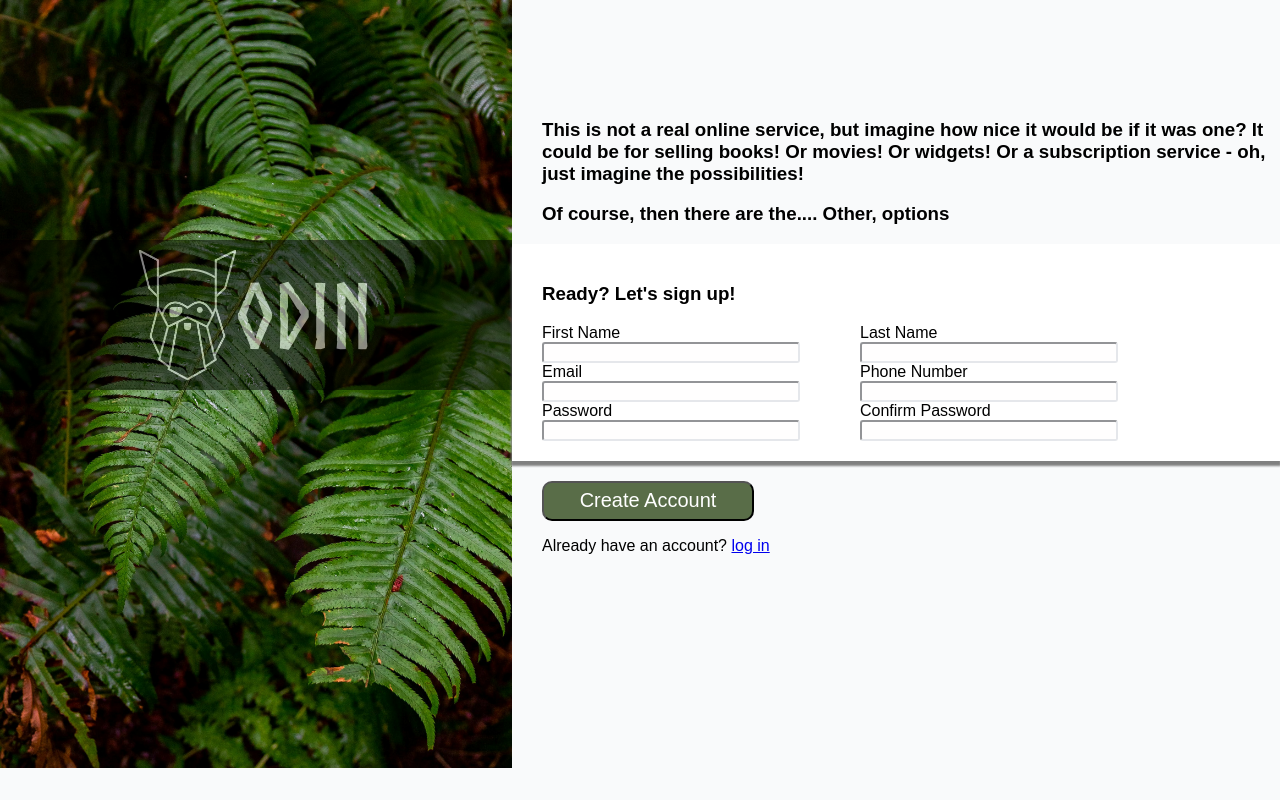
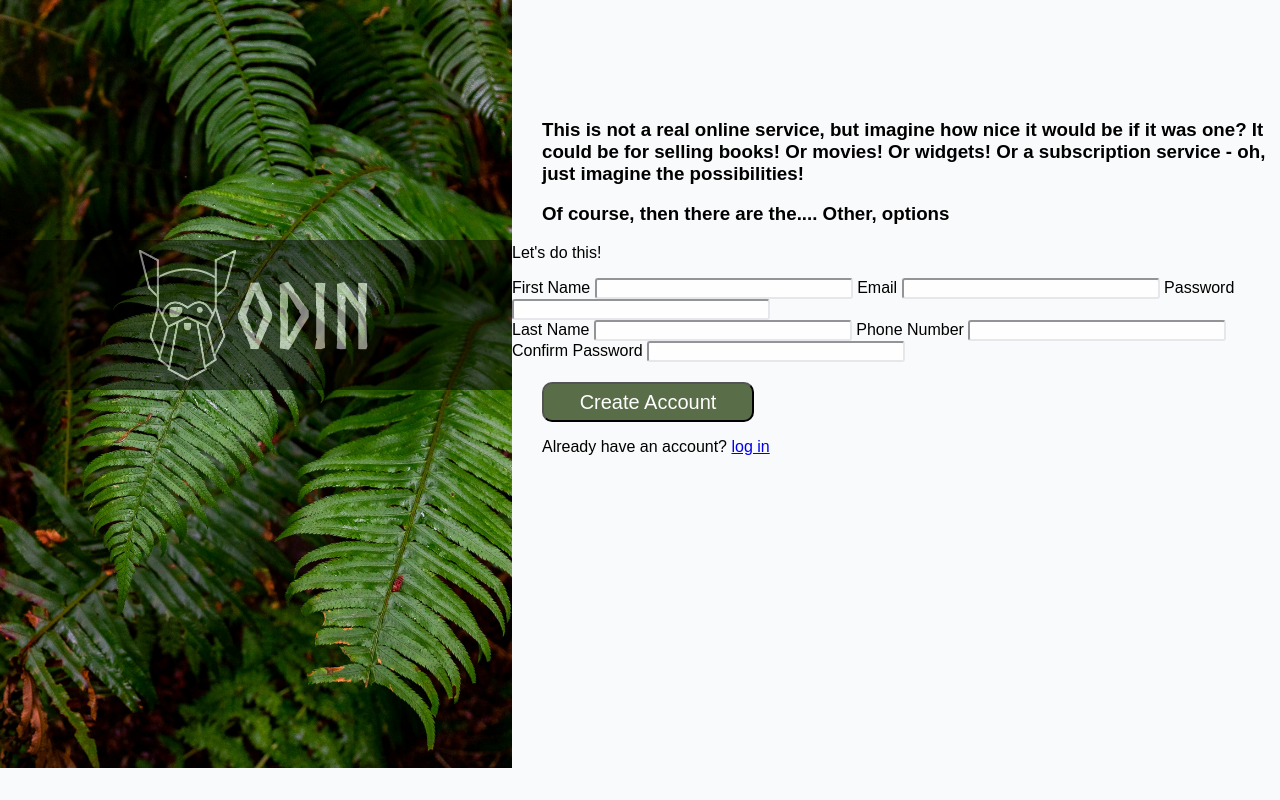
Before and after one commit to upfrog/signup, a plain HTML site: page index.html in a window 1280 px wide. Drawn offline with Linux system fonts and the light colour scheme.

Commit message:
Complete basic html refactor

```diff
--- a/index.html
+++ b/index.html
@@ -7,59 +7,41 @@
     <link rel="stylesheet" href="style.css">
 </head>
 <body>
-    <div id="splash">
+    <div id="left">
         <img src="img/splash-image.jpg">
         <div id="logo">
             <img src="img/odin-lined.png">
             <h1>ODIN</h1>
-        </h1>
         </div>
-    <div id="signup">
+    </div>
+    <div id="right">
         <div id="top-text">
-
             <h3>This is not a real online service, but imagine how nice it would be if it was one? It could be for selling books! Or movies! Or widgets! Or a subscription service - oh, just imagine the possibilities!</h3>
             <h3>Of course, then there are the.... Other, options</he>
         </div>
-        <div id="form">
-            <h3>Ready? Let's sign up!</h3>
+        <div id="login-container">
+            <p id="login-title">Let's do this!</p>
             <form id="signupForm" action="" method="POST">
-                <div class="signupBoxes" id="row1">
-                    <div class="signupPair">
+                <div id="left-section">
                     <label for="firstName">First Name</label>
                     <input type="text" id="firstName" name="firstname">
-                    </div>
-
-                    <div class="signupPair">
-                        <label for="lastName">Last Name</label>
-                        <input type="text" id="lastName" name="lastname">
-                    </div>
-                </div>
-
-
-                <div class="signupBoxes" id="row2">
-                    <div class="signupPair">
 
                     <label for="email">Email</label>
                     <input type="text" id="email" name="email">
-                    </div>
 
-                    <div class="signupPair">
-
-                        <label for="number">Phone Number</label>
-                        <input type="text" id="number" name="number">
-                    </div>
-                </div>
-
-                <div class="signupBoxes" id="row3">
-                    <div class="signupPair">
                     <label for="password">Password</label>
                     <input type="password" id="password" name="password">
                 </div>
 
-                    <div class="signupPair">
+                <div id="right-section">
+                    <label for="lastName">Last Name</label>
+                    <input type="text" id="lastName" name="lastname">
+
+                    <label for="number">Phone Number</label>
+                    <input type="text" id="number" name="number">
+
                     <label for="confirmPassword">Confirm Password </label>
                     <input type="password" id="confirmPassword" name="confirmPassword">
-                    </div>
                 </div>
             </form>
         </div>
--- a/style.css
+++ b/style.css
@@ -3,7 +3,7 @@
     src: url("fonts/Norse-Bold.otf") format("opentype");
 }
 
-#splash {
+#left {
     display: flex;
 }
 
@@ -50,7 +50,7 @@ body {
     background-color: #f9fafb;
 }
 
-#signup {
+#right {
     font-family: sans-serif;
 
     margin-top:100px;
@@ -63,12 +63,9 @@ body {
 
 }
 
-#form {
-    background-color: white;
-    box-shadow: 0px 4px 2px 1px grey;
-    padding-top: 20px;
-    padding-bottom: 20px;
-}
+
+
+
 
 
 #form h3 {
@@ -76,11 +73,8 @@ body {
 }
 
 #signupForm {
-    margin-left: var(--margin-from-image);
     display: flex;
     flex-direction: column;
-    flex-wrap:wrap;
-    flex-grow: none;
 
 }
 
@@ -96,17 +90,13 @@ body {
     border-color: red;
 }
 
-.signupPair {
-    display: flex;
-    flex-direction: column;
-}
 
-.signupBoxes {
-    display: flex;
-    flex-direction: row;
-    gap: 60px;
 
-}
+
+
+
+
+
 #bottom-text {
     margin-top: 20px;
     margin-left: var(--margin-from-image);
```
Lines whose indentation alone changed are shown as unchanged.
